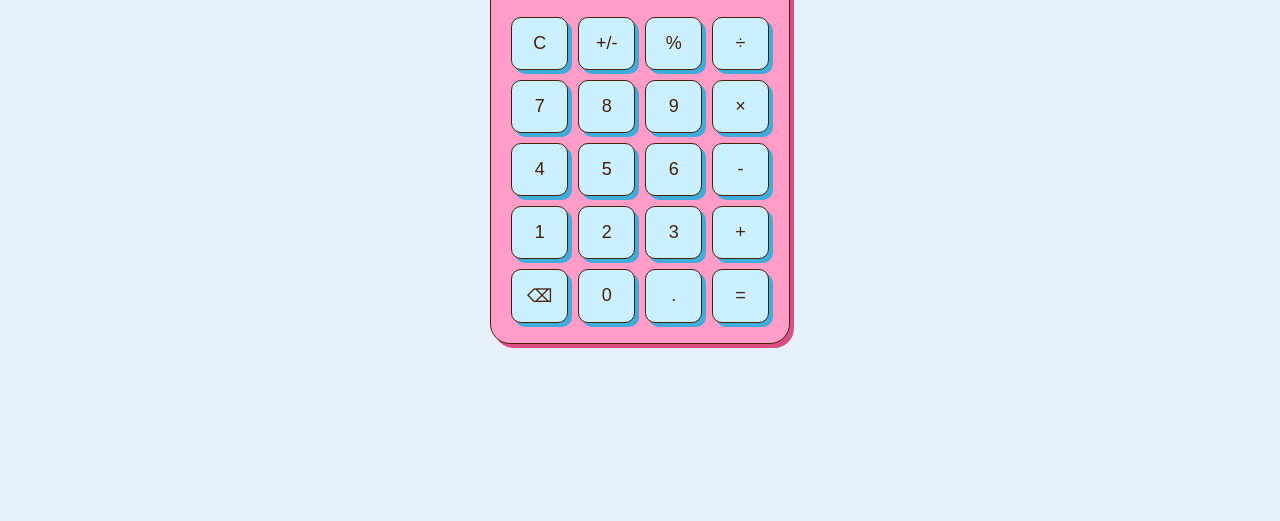
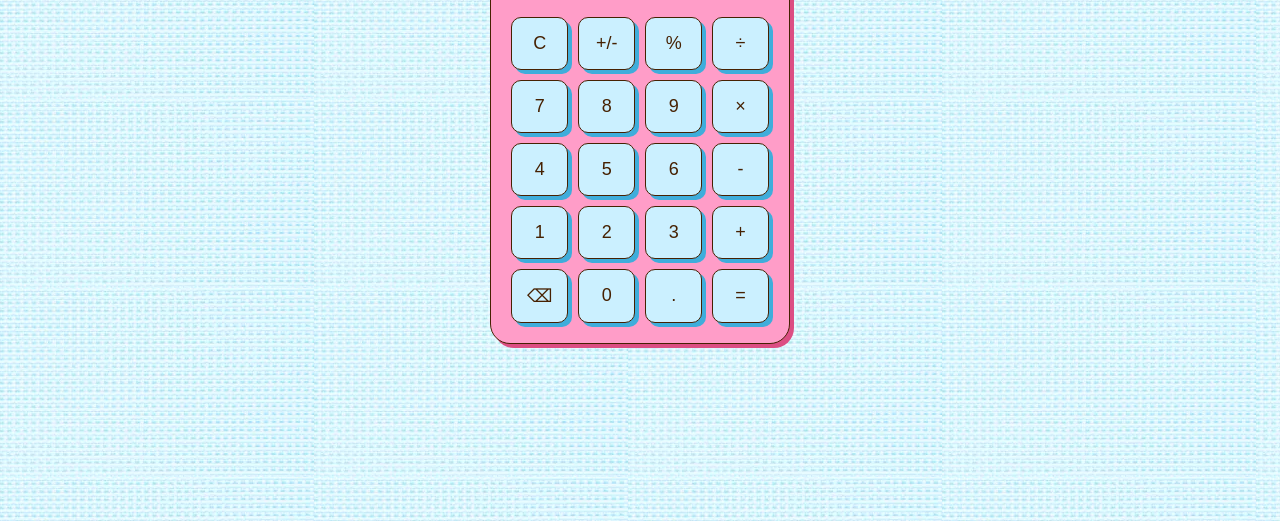
Before and after one commit to ranandasatria/fgo24-css-calculator, a website: page index.html in a window 1280 px wide. Shown: the part 279-800 px from the top of the page. Drawn offline with Linux system fonts and the light colour scheme.

Commit message:
refactor: add image as a background

```diff
--- a/style.css
+++ b/style.css
@@ -5,7 +5,8 @@
 }
 
 body {
-    background: #e6f0fa;
+    /* background-color: #C8F2F8; */
+    background-image: url("project/background.png");
     display: grid;
     place-items: center;
     height: 100vh;
```
Also changed, not shown: project/background.png (added).
